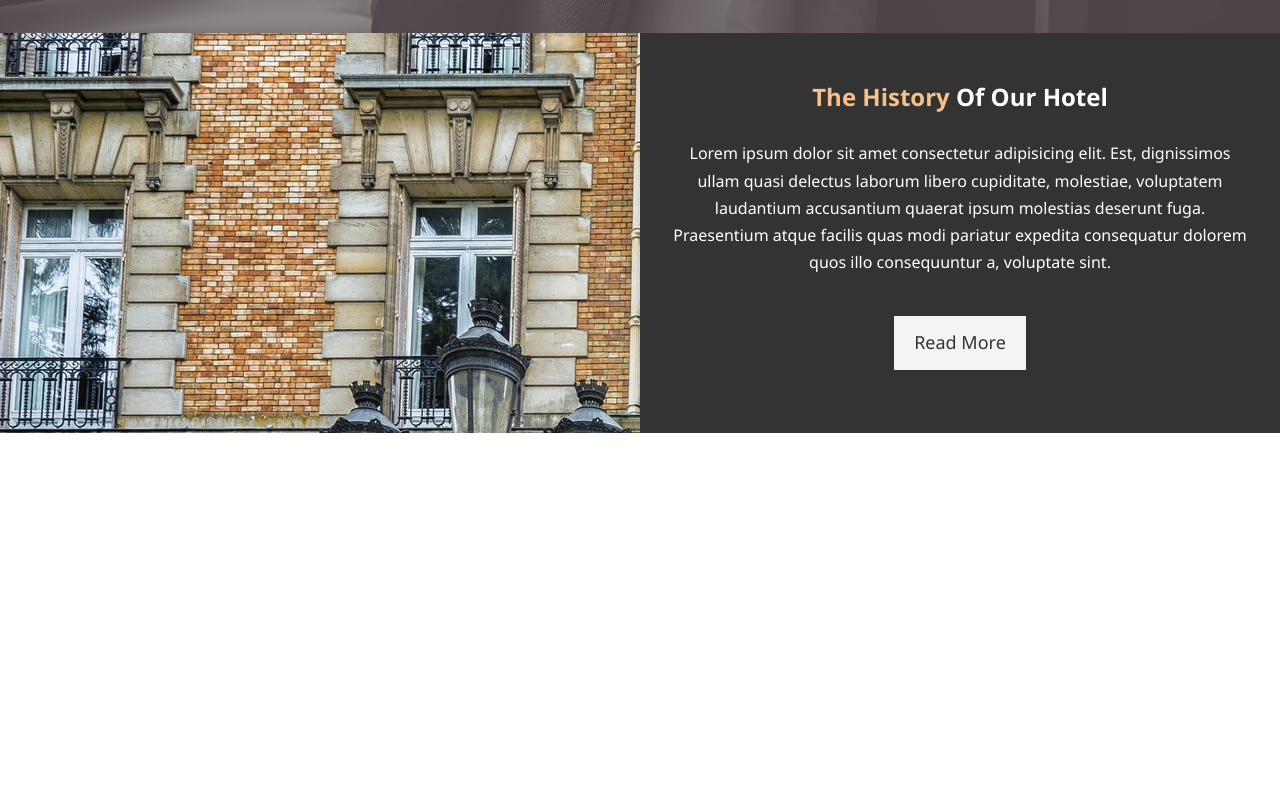
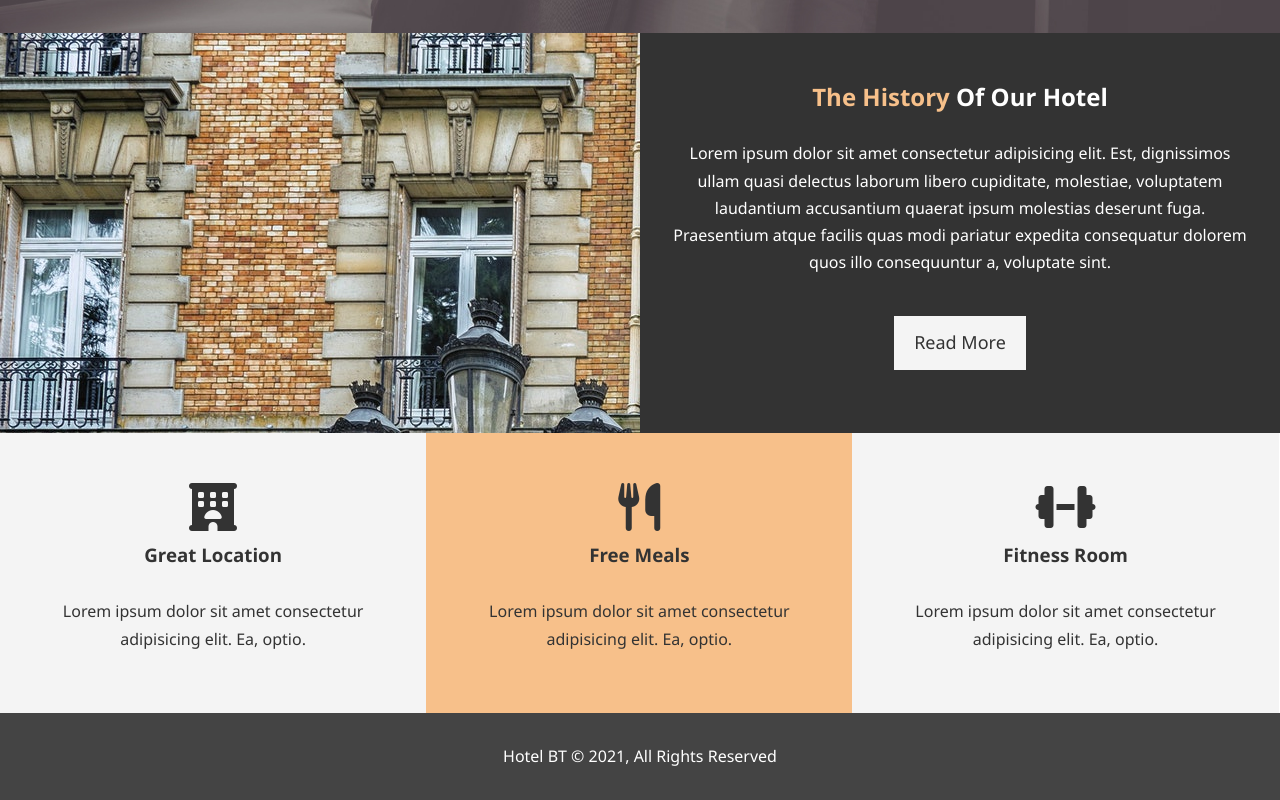
Before and after one commit to WellMax81/my-hotel-site, a plain HTML site: page index.html in a window 1280 px wide. Shown: the part 634-1434 px from the top of the page. Before the commit the page ends 1067 px from the top, so only its background shows below. Drawn offline with Linux system fonts and the light colour scheme.

Commit message:
index page completed with CSS

```diff
--- a/css/style.css
+++ b/css/style.css
@@ -68,8 +68,11 @@ p {
 }
 
 .bg-primary {
-  background: #333;
-  color: #f7c08a;
+  background: #f7c08a;
+  color: #333;
+}
+.clr {
+  clear: both;
 }
 
 #navbar {
@@ -150,3 +153,21 @@ p {
 #home-info .info-content p {
   padding-bottom: 30px;
 }
+
+.box {
+  float: left;
+  width: 33.3%;
+  padding: 50px;
+  text-align: center;
+}
+
+.box i {
+  margin-bottom: 10px;
+}
+
+#main-footer {
+  text-align: center;
+  background: #444;
+  color: #fff;
+  padding: 20px;
+}
--- a/index.html
+++ b/index.html
@@ -6,6 +6,7 @@
     <meta name="viewport" content="width=device-width, initial-scale=1.0">
     <meta name="description" content="Welcome to the most extraordinary hotel in Manchester, UK">
     <meta name="keywords" content="hotel, manchester, uk hotel">
+    <script src="https://kit.fontawesome.com/a5cf486870.js" crossorigin="anonymous"></script>
     <link rel="stylesheet" href="css/style.css">
     <title>Hotel BT | Welcome</title>
 </head>
@@ -41,7 +42,26 @@
         <p>Lorem ipsum dolor sit amet consectetur adipisicing elit. Est, dignissimos ullam quasi delectus laborum libero cupiditate, molestiae, voluptatem laudantium accusantium quaerat ipsum molestias deserunt fuga. Praesentium atque facilis quas modi pariatur expedita consequatur dolorem quos illo consequuntur a, voluptate sint.</p>
         <a href="about.html" class="btn btn-light">Read More</a>
       </div>
-
     </section>
+    <section id="features">
+      <div class="box bg-light">
+        <i class="fas fa-hotel fa-3x"></i>
+        <h3>Great Location</h3>
+        <p>Lorem ipsum dolor sit amet consectetur adipisicing elit. Ea, optio.</p>
+      </div>
+      <div class="box bg-primary">
+        <i class="fas fa-utensils fa-3x"></i>
+        <h3>Free Meals</h3>
+        <p>Lorem ipsum dolor sit amet consectetur adipisicing elit. Ea, optio.</p> </div>
+      <div class="box bg-light">
+        <i class="fas fa-dumbbell fa-3x"></i>
+        <h3>Fitness Room</h3>
+        <p>Lorem ipsum dolor sit amet consectetur adipisicing elit. Ea, optio.</p>
+      </div>
+    </section>
+    <div class="clr"></div>
+    <footer id="main-footer">
+      <p>Hotel BT &copy; 2021, All Rights Reserved</p>
+    </footer>
 </body>
 </html>
```
